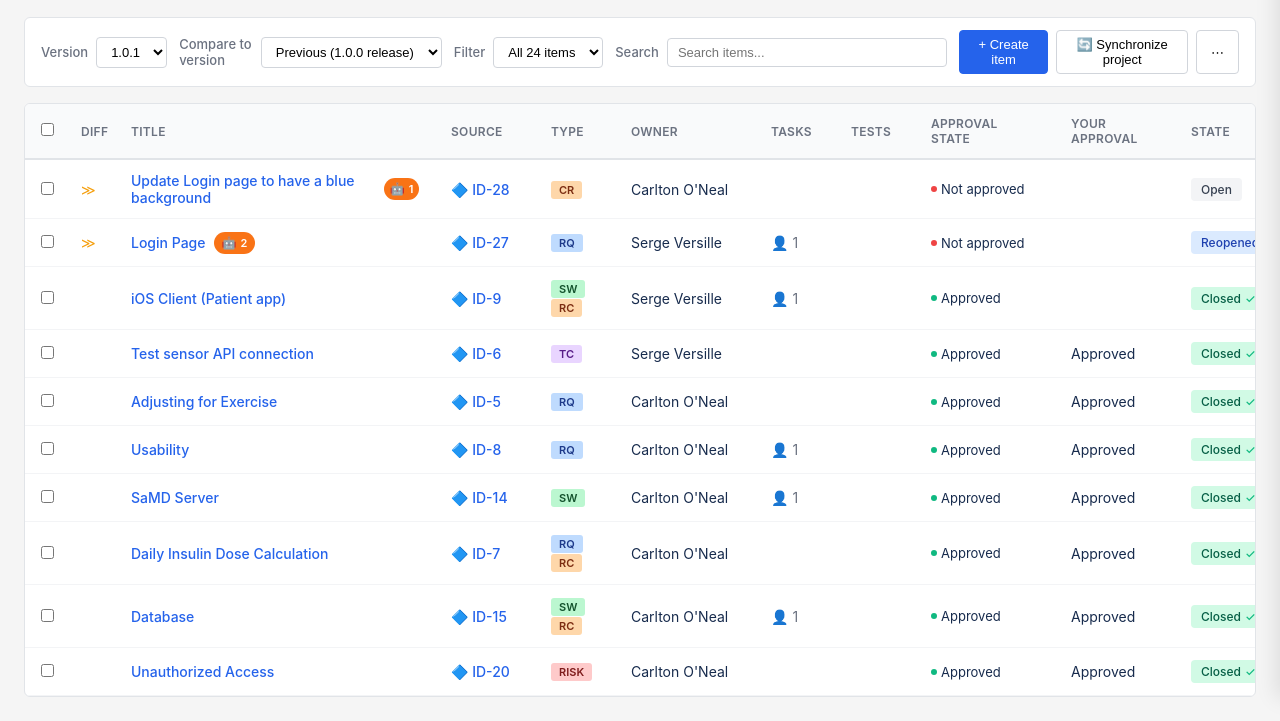
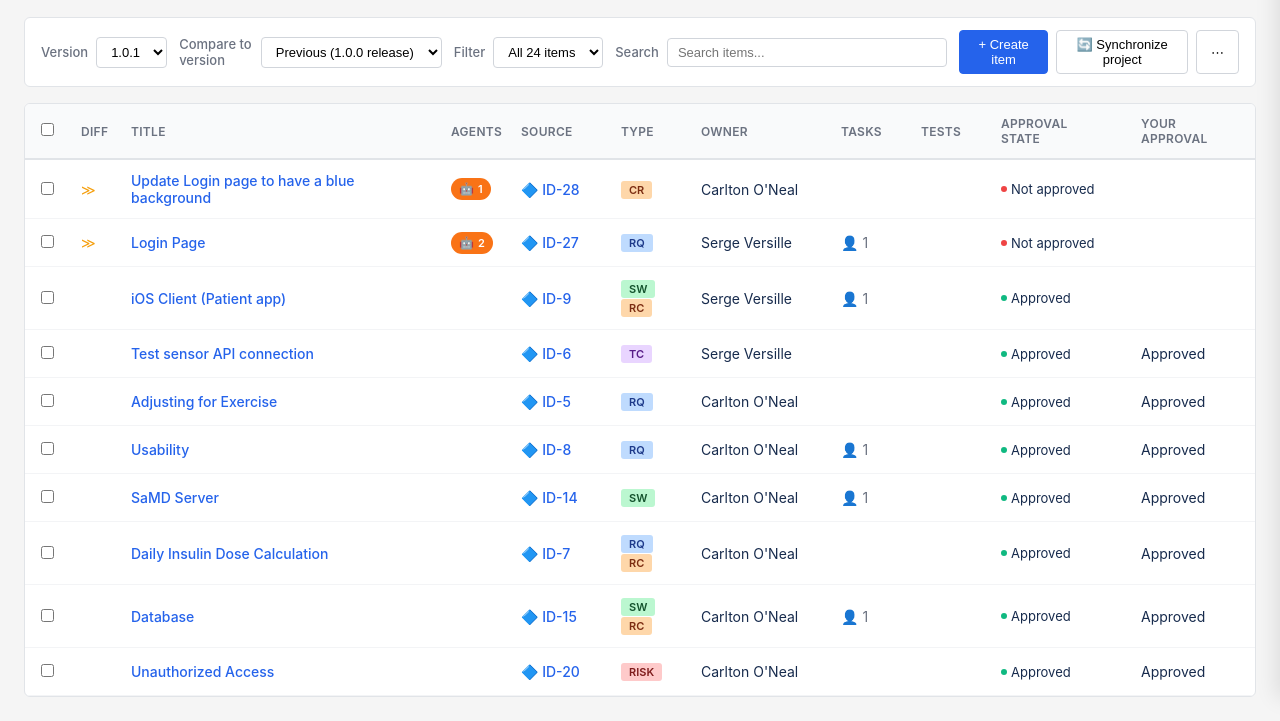
Before and after one commit to AgentTono/agentfindings, a plain HTML site: page index.html in a window 1280 px wide. Shown: the part 102-823 px from the top of the page. Drawn offline with Linux system fonts and the light colour scheme.

Commit message:
Update index.html

```diff
--- a/index.html
+++ b/index.html
@@ -864,6 +864,7 @@
                         </th>
                         <th style="width: 50px;">Diff</th>
                         <th style="width: 320px;">Title</th>
+                        <th style="width: 70px;">Agents</th>
                         <th style="width: 100px;">Source</th>
                         <th style="width: 80px;">Type</th>
                         <th style="width: 140px;">Owner</th>
@@ -881,6 +882,9 @@
                         <td>
                             <div class="item-title">
                                 <a href="#">Update Login page to have a blue background</a>
+                            </div>
+                        </td>
+                        <td>
                             <span class="finding-indicator">
                                 <span class="robot-icon">🤖</span>
                                 1
@@ -908,7 +912,6 @@
                                     </div>
                                 </div>
                             </span>
-                            </div>
                         </td>
                         <td><a href="#" class="item-id">🔷 ID-28</a></td>
                         <td><span class="type-badge type-cr">CR</span></td>
@@ -930,6 +933,9 @@
                         <td>
                             <div class="item-title">
                                 <a href="#">Login Page</a>
+                            </div>
+                        </td>
+                        <td>
                             <span class="finding-indicator">
                                 <span class="robot-icon">🤖</span>
                                 2
@@ -969,7 +975,6 @@
                                     </div>
                                 </div>
                             </span>
-                            </div>
                         </td>
                         <td><a href="#" class="item-id">🔷 ID-27</a></td>
                         <td><span class="type-badge type-rq">RQ</span></td>
@@ -993,6 +998,7 @@
                                 <a href="#">iOS Client (Patient app)</a>
                             </div>
                         </td>
+                        <td></td>
                         <td><a href="#" class="item-id">🔷 ID-9</a></td>
                         <td><span class="type-badge type-sw">SW</span> <span class="type-badge type-cr">RC</span></td>
                         <td>Serge Versille</td>
@@ -1015,6 +1021,7 @@
                                 <a href="#">Test sensor API connection</a>
                             </div>
                         </td>
+                        <td></td>
                         <td><a href="#" class="item-id">🔷 ID-6</a></td>
                         <td><span class="type-badge type-tc">TC</span></td>
                         <td>Serge Versille</td>
@@ -1037,6 +1044,7 @@
                                 <a href="#">Adjusting for Exercise</a>
                             </div>
                         </td>
+                        <td></td>
                         <td><a href="#" class="item-id">🔷 ID-5</a></td>
                         <td><span class="type-badge type-rq">RQ</span></td>
                         <td>Carlton O'Neal</td>
@@ -1059,6 +1067,7 @@
                                 <a href="#">Usability</a>
                             </div>
                         </td>
+                        <td></td>
                         <td><a href="#" class="item-id">🔷 ID-8</a></td>
                         <td><span class="type-badge type-rq">RQ</span></td>
                         <td>Carlton O'Neal</td>
@@ -1081,6 +1090,7 @@
                                 <a href="#">SaMD Server</a>
                             </div>
                         </td>
+                        <td></td>
                         <td><a href="#" class="item-id">🔷 ID-14</a></td>
                         <td><span class="type-badge type-sw">SW</span></td>
                         <td>Carlton O'Neal</td>
@@ -1103,6 +1113,7 @@
                                 <a href="#">Daily Insulin Dose Calculation</a>
                             </div>
                         </td>
+                        <td></td>
                         <td><a href="#" class="item-id">🔷 ID-7</a></td>
                         <td><span class="type-badge type-rq">RQ</span> <span class="type-badge type-cr">RC</span></td>
                         <td>Carlton O'Neal</td>
@@ -1125,6 +1136,7 @@
                                 <a href="#">Database</a>
                             </div>
                         </td>
+                        <td></td>
                         <td><a href="#" class="item-id">🔷 ID-15</a></td>
                         <td><span class="type-badge type-sw">SW</span> <span class="type-badge type-cr">RC</span></td>
                         <td>Carlton O'Neal</td>
@@ -1147,6 +1159,7 @@
                                 <a href="#">Unauthorized Access</a>
                             </div>
                         </td>
+                        <td></td>
                         <td><a href="#" class="item-id">🔷 ID-20</a></td>
                         <td><span class="type-badge type-risk">RISK</span></td>
                         <td>Carlton O'Neal</td>
```
Lines whose indentation alone changed are shown as unchanged.
